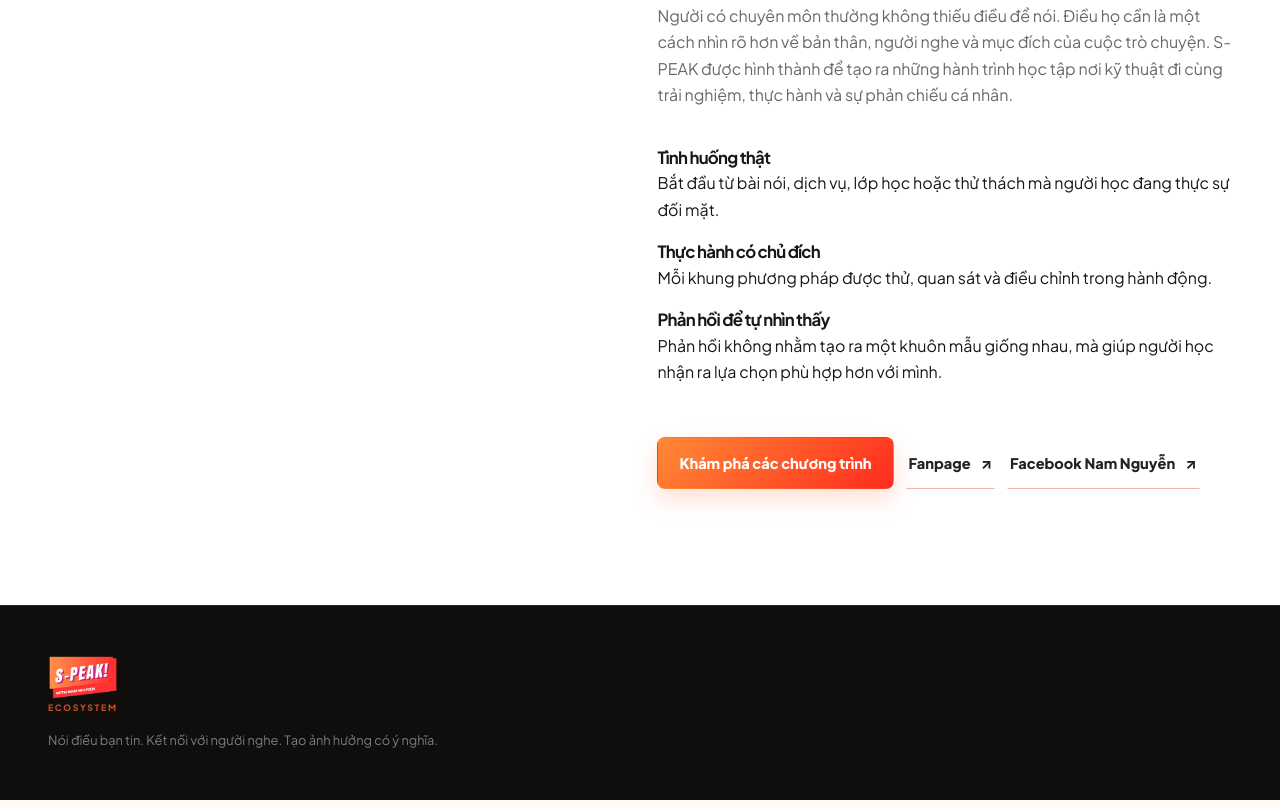
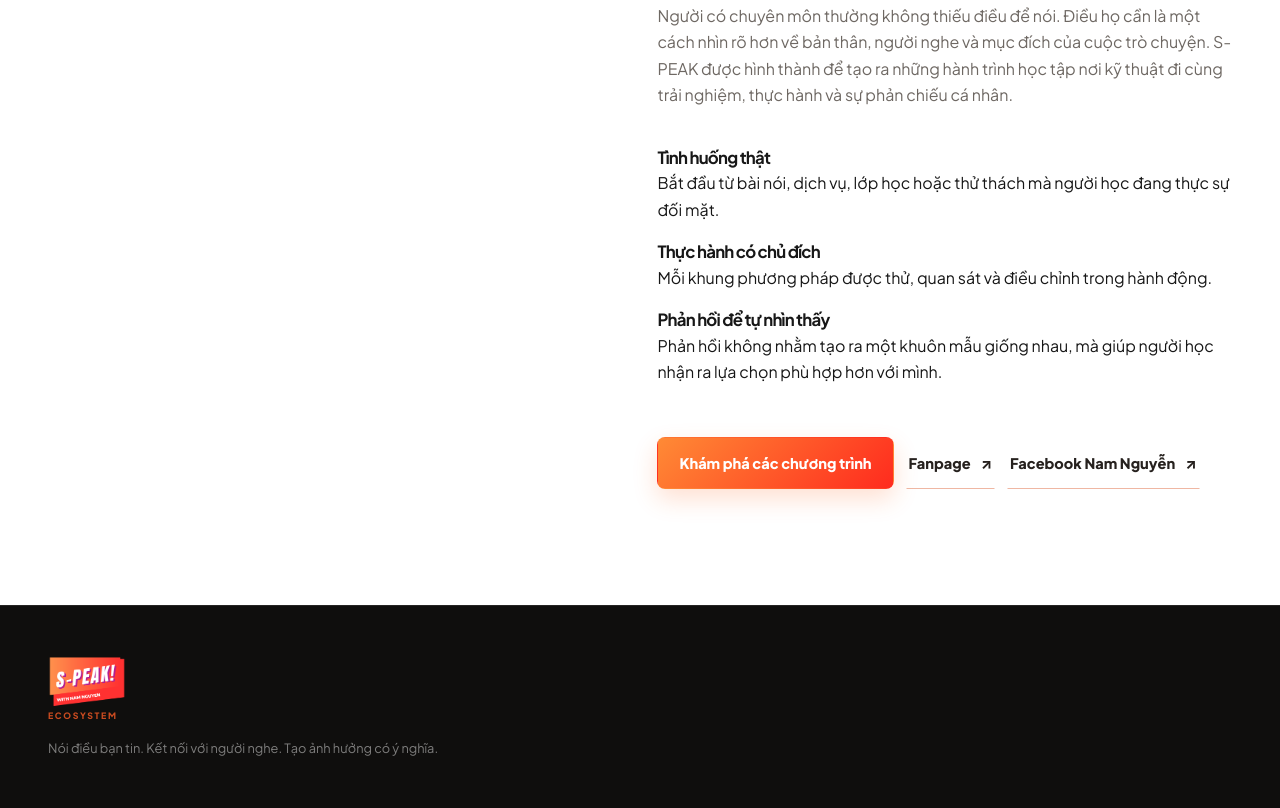
Before and after one commit to namspeak/s-peak-website, a plain HTML site: page about-nam-nguyen/index.html in a window 1280 px wide. Shown: the part 617-1425 px from the top of the page. Drawn offline with Linux system fonts and the light colour scheme.

Commit message:
Fix header logo stretching; keep aspect ratio

```diff
--- a/assets/styles.css
+++ b/assets/styles.css
@@ -277,11 +277,14 @@ h3 {
 
 .brand-logo {
   display: block;
+  align-self: flex-start;
   width: auto;
-  height: 40px;
-}
-
-.brand--footer .brand-logo { height: 46px; }
+  height: 48px;
+  aspect-ratio: 420 / 290;
+  object-fit: contain;
+}
+
+.brand--footer .brand-logo { height: 54px; }
 
 .brand-name {
   font-size: 1.28rem;
```
